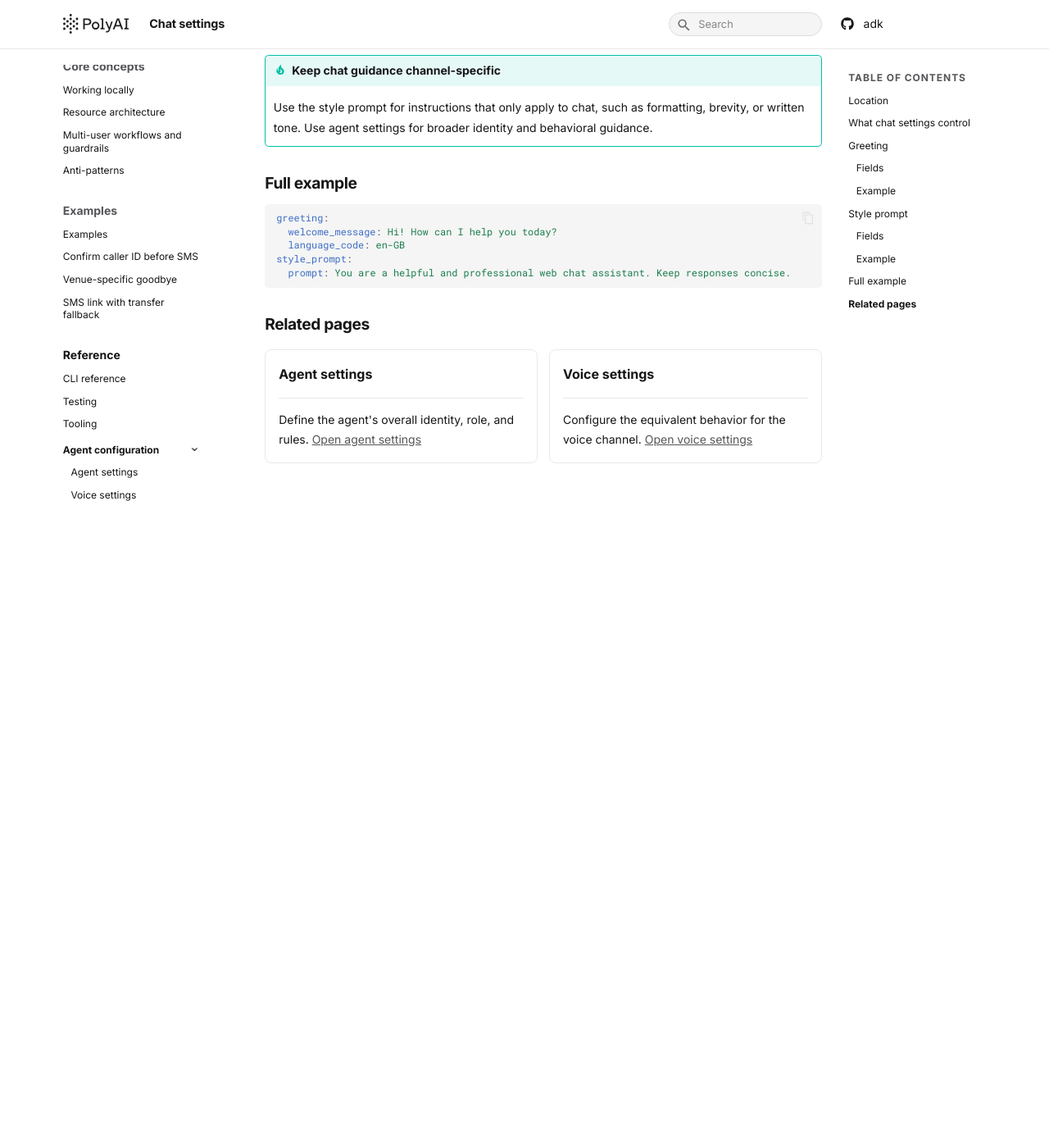
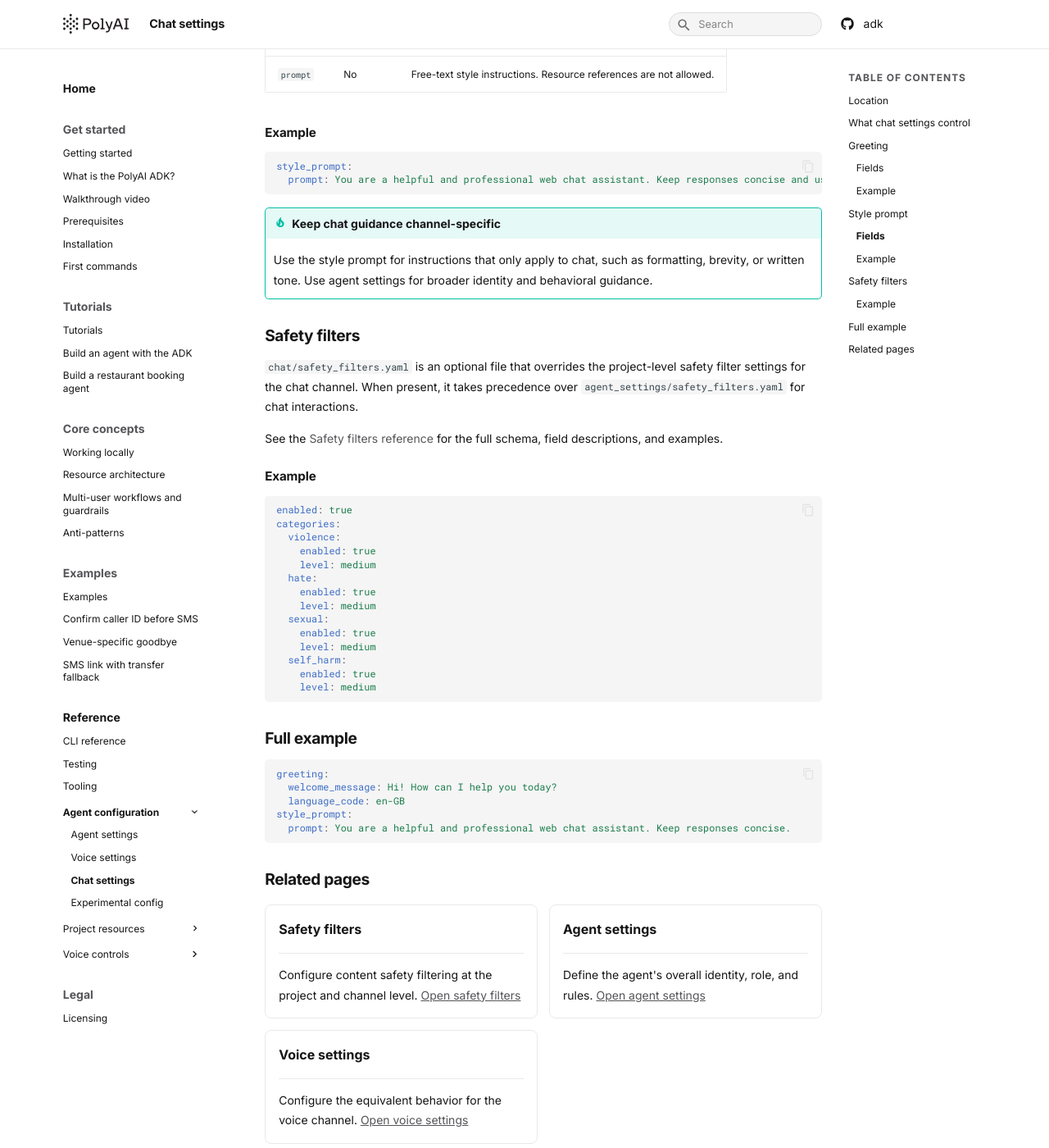
Before and after one commit to polyai/adk, an MkDocs documentation site: the page built from docs/docs/reference/chat_settings.md, in a window 1280 px wide and 1400 px high, scrolled down 1755 px. Shown: the whole window at 82% size. Built offline with MkDocs 1.6.1 and Material for MkDocs 9.7.7, drawn with Linux system fonts in a browser that asks for light colours; before the commit the page ends 2385 px from its top, so only the background shows below that; some of the changed text lies outside the part shown.

Commit message:
docs: auto-update from ed8ed04

```diff
--- a/docs/docs/reference/chat_settings.md
+++ b/docs/docs/reference/chat_settings.md
@@ -16,7 +16,9 @@ They are defined in <code>chat/configuration.yaml</code>.
 ## Location
 
 ~~~text
-chat/configuration.yaml
+chat/
+├── configuration.yaml
+└── safety_filters.yaml       # Optional
 ~~~
 
 ## What chat settings control
@@ -34,6 +36,12 @@ chat/configuration.yaml
     ---
 
     Channel-specific instructions that shape how the agent writes in chat.
+
+-   **Safety filters**
+
+    ---
+
+    Optional chat-channel content safety filter overrides.
 
 </div>
 
@@ -85,6 +93,31 @@ style_prompt:
 
     Use the style prompt for instructions that only apply to chat, such as formatting, brevity, or written tone. Use agent settings for broader identity and behavioral guidance.
 
+## Safety filters
+
+`chat/safety_filters.yaml` is an optional file that overrides the project-level safety filter settings for the chat channel. When present, it takes precedence over `agent_settings/safety_filters.yaml` for chat interactions.
+
+See the [Safety filters reference](./safety_filters.md) for the full schema, field descriptions, and examples.
+
+### Example
+
+~~~yaml
+enabled: true
+categories:
+  violence:
+    enabled: true
+    level: medium
+  hate:
+    enabled: true
+    level: medium
+  sexual:
+    enabled: true
+    level: medium
+  self_harm:
+    enabled: true
+    level: medium
+~~~
+
 ## Full example
 
 ~~~yaml
@@ -98,6 +131,13 @@ style_prompt:
 ## Related pages
 
 <div class="grid cards" markdown>
+
+-   **Safety filters**
+
+    ---
+
+    Configure content safety filtering at the project and channel level.
+    [Open safety filters](./safety_filters.md)
 
 -   **Agent settings**
 
```
Also changed, not shown: docs/docs/concepts/working-locally.md (+4 -1 lines), docs/docs/reference/agent_settings.md (+38 -0 lines), docs/docs/reference/voice_settings.md (+41 -1 lines), docs/docs/tutorials/build-an-agent.md (+12 -4 lines).
